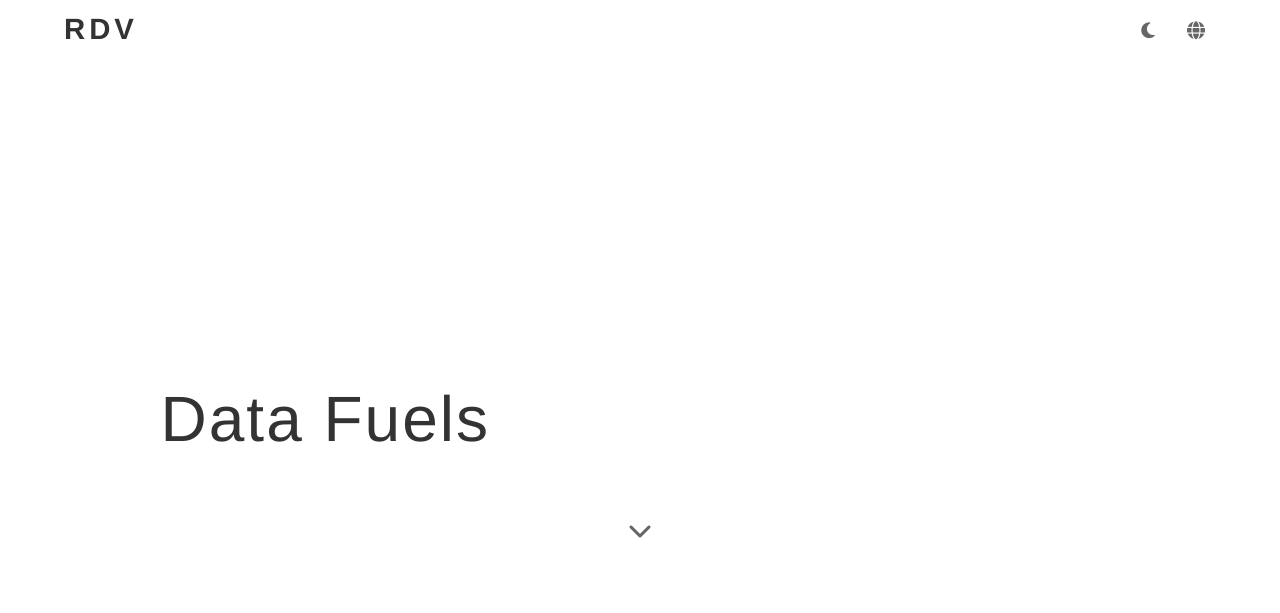
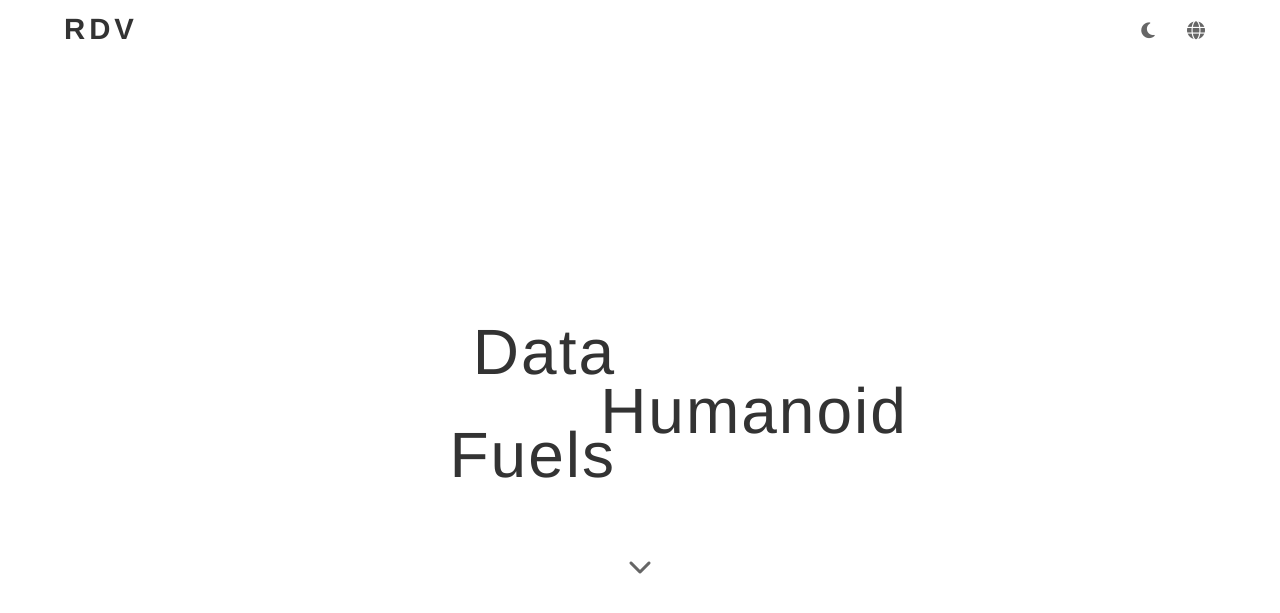
Before and after one commit to red-pencil/datapage, a Jekyll site: the page built from index.html, in a window 1280 px wide and 900 px high. Shown: the top 613 px of the window. Built offline with Jekyll 4.4.1, drawn with Linux system fonts in a browser that asks for light colours.

Commit message:
mobile compatible

```diff
--- a/_includes/hero.html
+++ b/_includes/hero.html
@@ -1,15 +1,15 @@
 <section class="hero" id="hero">
   <div class="hero-content">
     <h1 class="hero-title" id="hero-title">
-      <div class="title-left">
+      <span class="title-left">
         <span class="hero-fixed">Data Fuels</span>
-      </div>
-      <div class="title-right">
+      </span>
+      <span class="title-right">
         <span class="word-carousel">
           <span class="word active">Physical AI</span>
           <span class="word inactive">Embodied AI</span>
         </span>
-      </div>
+      </span>
     </h1>
     <div class="hero-arrow" id="hero-arrow" title="Scroll Down">
       <i class="fa-solid fa-chevron-down"></i>
--- a/assets/css/style.css
+++ b/assets/css/style.css
@@ -189,23 +189,24 @@
 
 /* Main Content */
 main {
-  padding-top: var(--header-height);
+  /* padding-top: var(--header-height); */
 }
 
 /* Hero Section */
 .hero {
-  min-height: 90vh;
+  height: 100vh;
+  width: 100%;
   display: flex;
   align-items: center;
   justify-content: center;
   text-align: center;
   padding: 24px;
-  /* Reserved for future: background image/video */
-  /* background: url('/assets/images/hero.jpg') center/cover; */
+  overflow: hidden;
 }
 
 .hero-content {
-  max-width: 800px;
+  max-width: 100%;
+  padding: 0 20px;
 }
 
 .hero-title {
@@ -214,89 +215,71 @@
   letter-spacing: 2px;
   margin-bottom: 32px;
   color: var(--text-primary);
-  display: flex;
-  align-items: center;
-  justify-content: center;
-}
-
-.hero-fixed {
-  display: inline-block;
-  white-space: nowrap;
-  text-align: right;
+  display: table;
+  width: auto;
+  max-width: 100%;
+  table-layout: fixed;
 }
 
 .title-left {
-  padding-right: 50%;
+  display: table-cell;
+  width: 50%;
   text-align: right;
+  padding-right: 24px;
+  vertical-align: middle;
 }
 
 .title-right {
-  padding-left: 50%;
+  display: table-cell;
+  width: 50%;
   text-align: left;
+  padding-left: 24px;
+  vertical-align: middle;
 }
 
 /* Word Carousel */
 .word-carousel {
   display: inline-block;
-  min-width: 150px;
-  height: 1.2em;
-  overflow: hidden;
+  position: relative;
+  min-width: 50px;
+  width: 180px;
+  height: 1.5em;
   vertical-align: middle;
-}
-
-.word-carousel .word {
-  display: inline-block;
-  height: 1.2em;
-  transition: opacity 0.5s ease, transform 0.5s ease;
-}
-
-/* States */
-.word-carousel .word.active {
-  opacity: 1;
-  transform: translateY(0);
-}
-
-.word-carousel .word.inactive {
-  opacity: 0;
-  transform: translateY(100%);
-}
-
-/* Animation states */
-.word-carousel .word.slide-up {
-  opacity: 0;
-  transform: translateY(-100%);
-}
-
-.word-carousel .word.slide-down {
-  opacity: 0;
-  transform: translateY(100%);
+  overflow: visible;
+  text-align: center;
 }
 
 .word-carousel .word {
   position: absolute;
   left: 50%;
-  transform: translateX(-50%);
+  transform: translateX(-50%) translateY(0);
   white-space: nowrap;
-  transition: opacity 0.5s ease, transform 0.5s ease;
+  transition: all 0.5s ease;
 }
 
-.word-carousel .word.current {
+.word-carousel .word.active {
   opacity: 1;
+  transform: translateX(-50%) translateY(0);
 }
 
-.word-carousel .word.next {
+.word-carousel .word.inactive {
+  opacity: 0;
+  transform: translateX(-50%) translateY(-100%);
+}
+
+.word-carousel .word.slide-up {
   transform: translateX(-50%) translateY(100%);
   opacity: 0;
 }
 
-.word-carousel .word.slide-out {
+.word-carousel .word.slide-down {
   transform: translateX(-50%) translateY(-100%);
   opacity: 0;
 }
 
-.word-carousel .word.slide-in {
-  transform: translateX(-50%) translateY(100%);
-  opacity: 0;
+.word-carousel .word.slide-down.active {
+  transform: translateX(-50%) translateY(0);
+  opacity: 1;
 }
 
 /* Hide old CTA - replaced by arrow */
@@ -427,11 +410,58 @@
 /* Mobile Responsive */
 @media (max-width: 767px) {
   .hero {
-    min-height: 80vh;
+    min-height: 100vh;
+  }
+
+  .hero-content {
+    padding: 0 16px;
+    max-width: 100%;
   }
 
   .hero-title {
-    font-size: clamp(24px, 10vw, 40px);
+    font-size: clamp(20px, 8vw, 32px);
+    display: flex;
+    flex-direction: column;
+    align-items: center;
+    justify-content: center;
+    width: auto;
+  }
+
+  .title-left,
+  .title-right {
+    display: block;
+    width: 100%;
+    text-align: center;
+    padding: 0;
+  }
+
+  .title-left {
+    margin-bottom: 8px;
+  }
+
+  .title-right {
+    padding-left: 0;
+  }
+
+  .hero-fixed {
+    display: inline-block;
+    text-align: center;
+    padding-right: 0;
+    white-space: nowrap;
+  }
+
+  .word-carousel {
+    min-width: 50px;
+    width: 160px;
+    text-align: center;
+    position: relative;
+    display: inline-block;
+  }
+
+  .word-carousel .word {
+    left: 50%;
+    transform: translateX(-50%) translateY(0);
+    text-align: center;
   }
 
   .hero-cta {
--- a/assets/js/main.js
+++ b/assets/js/main.js
@@ -192,30 +192,23 @@
 
     if (!currentEl || !nextEl) return;
 
-    // Calculate next index
     var nextIndex = (wordIndex + 1) % words.length;
-
-    // Set next word text to the upcoming word
     nextEl.textContent = words[nextIndex];
 
-    // Trigger animation
+    currentEl.classList.remove('active');
     currentEl.classList.add('slide-up');
+
     nextEl.classList.add('slide-down');
 
-    // After animation (500ms), finalize the swap
     setTimeout(function() {
-      // Remove animation classes
-      currentEl.classList.remove('slide-up');
       nextEl.classList.remove('slide-down');
-
-      // Swap which element is active/inactive by swapping classes
-      currentEl.classList.remove('active');
-      currentEl.classList.add('inactive');
-
       nextEl.classList.remove('inactive');
       nextEl.classList.add('active');
+    }, 50);
 
-      // Update word index
+    setTimeout(function() {
+      currentEl.classList.remove('slide-up');
+      currentEl.classList.add('inactive');
       wordIndex = nextIndex;
     }, 500);
   }
@@ -224,11 +217,11 @@
     var words = i18n[currentLang].heroTitleWords;
     if (!words) return;
 
-    var currentEl = document.querySelector('.word-carousel .word.current');
-    var nextEl = document.querySelector('.word-carousel .word.next');
+    var activeEl = document.querySelector('.word-carousel .word.active');
+    var inactiveEl = document.querySelector('.word-carousel .word.inactive');
 
-    if (currentEl) currentEl.textContent = words[wordIndex];
-    if (nextEl) nextEl.textContent = words[(wordIndex + 1) % words.length];
+    if (activeEl) activeEl.textContent = words[wordIndex];
+    if (inactiveEl) inactiveEl.textContent = words[(wordIndex + 1) % words.length];
   }
 
   function updateLangSwitcher() {
```
Also changed, not shown: 4 other files.
